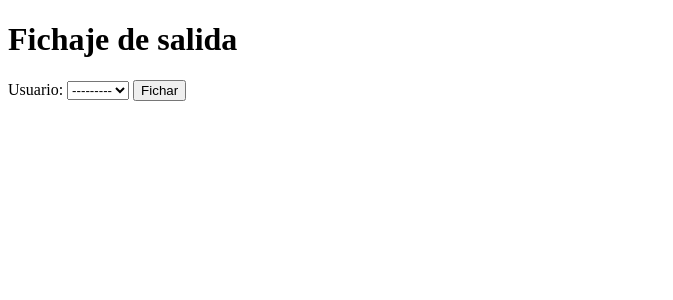
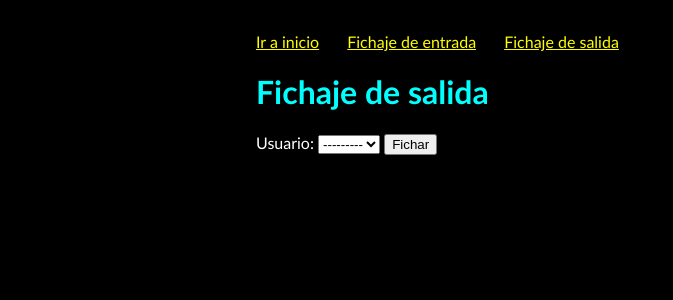
Before and after one commit to jairochapela/fichajes, a Django app: page /salida in a window 1280 px wide. Shown: the top 300 px of the page, without its empty margins (0-673 px from the left). Run offline with Django 4.2, Linux system fonts and the light colour scheme.

Commit message:
Jerarquía de plantillas

```diff
--- /dev/null
+++ b/fichajes/templates/base.html
@@ -0,0 +1,35 @@
+<!DOCTYPE html>
+<html lang="en">
+<head>
+    <meta charset="UTF-8">
+    <meta http-equiv="X-UA-Compatible" content="IE=edge">
+    <meta name="viewport" content="width=device-width, initial-scale=1.0">
+    <title>{% block titulo %}{% endblock %}</title>
+    <style>
+        body {
+            font-family: 'Gill Sans', 'Gill Sans MT', Calibri, 'Trebuchet MS', sans-serif;
+            color: white;
+            background-color: black;
+            margin-left: 20%;
+            margin-right: 20%;
+            margin-top: 2em;
+        }
+        h1 {
+            color: cyan;
+        }
+        a {
+            color: yellow;
+            margin-right: 1.5em;
+        }
+    </style>
+</head>
+<body>
+    <nav>
+        <a href="{% url 'portada' %}">Ir a inicio</a>
+        <a href="{% url 'entrada' %}">Fichaje de entrada</a>
+        <a href="{% url 'salida' %}">Fichaje de salida</a>
+    </nav>
+    {% block contenido %}
+    {% endblock %}
+</body>
+</html>
--- a/fichajes/templates/salida.html
+++ b/fichajes/templates/salida.html
@@ -1,17 +1,12 @@
-<!DOCTYPE html>
-<html lang="es">
-<head>
-    <meta charset="UTF-8">
-    <meta http-equiv="X-UA-Compatible" content="IE=edge">
-    <meta name="viewport" content="width=device-width, initial-scale=1.0">
-    <title>Fichar salida</title>
-</head>
-<body>
+{% extends 'base.html' %}
+{% block titulo %}
+Fichaje de salida
+{% endblock %}
+{% block contenido %}
     <h1>Fichaje de salida</h1>
     <form action="" method="post">
         {{formulario}}
         {% csrf_token %}
         <button type="submit">Fichar</button>
     </form>
-</body>
-</html>
+{% endblock %}
--- a/hola/urls.py
+++ b/hola/urls.py
@@ -18,7 +18,7 @@ from django.urls import path
 from fichajes.views import EntradaView, SalidaView, estado_fichaje, hola
 
 urlpatterns = [
-    path('', hola),
+    path('', hola, name="portada"),
     path('entrada', EntradaView.as_view(), name="entrada"),
     path('salida', SalidaView.as_view(), name="salida"),
     path('estado/<int:usuario_id>', estado_fichaje, name="estado"),
```
Also changed, not shown: fichajes/templates/entrada.html (+6 -11 lines), fichajes/templates/estado.html (+6 -13 lines), fichajes/templates/portada.html (+6 -14 lines), 1 other file.
